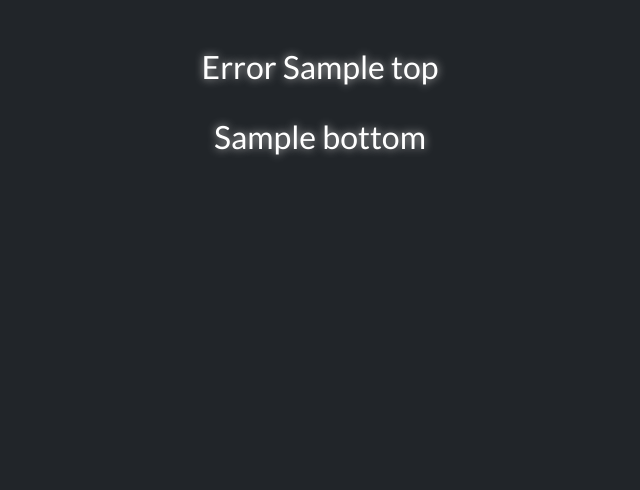
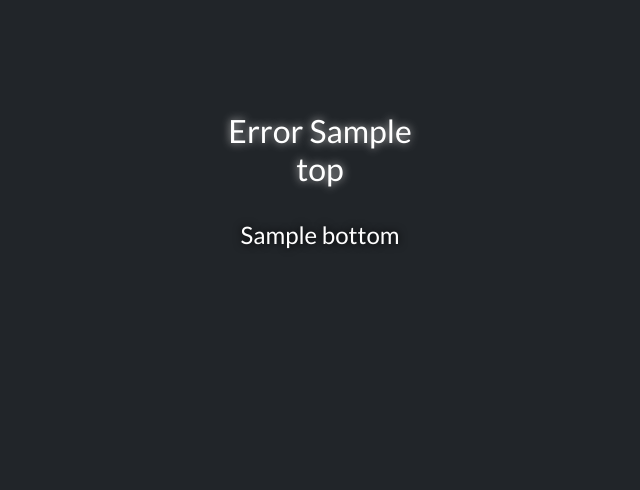
Before and after one commit to hawshemi/Blockchain, a Flask app: template templates/error.html in a window 1280 px wide. Shown: the part 112-602 px from the top of the page, without its empty margins (320-960 px from the left). Run offline with Flask 2, Linux system fonts and the light colour scheme; the template is opened without the code that fills it: most values are stand-ins (such as "Sample title", 1, 10 or a date in 2020); some libraries are stand-ins or nearby versions.

Commit message:
Update error.html

```diff
--- a/templates/error.html
+++ b/templates/error.html
@@ -5,6 +5,8 @@
 {% endblock %}
 
 {% block main %}
-    <h2>Error {{ top }}</h2>
-    <h2>{{ bottom }}</h2>
+    <div class="container error-container">
+        <h2>Error {{ top }}</h2>
+        <h4>{{ bottom }}</h4>
+    </div>
 {% endblock %}
```
